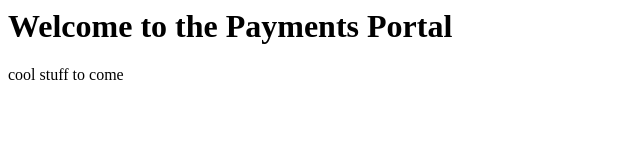
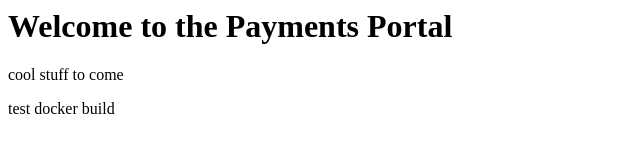
Before and after one commit to Billnguyenh/payments-portal, a plain HTML site: page index.html in a window 1280 px wide. Shown: the whole page, without its empty margins (0-640 px from the left). Drawn offline with Linux system fonts and the light colour scheme.

Commit message:
Update index.html

```diff
--- a/index.html
+++ b/index.html
@@ -5,5 +5,6 @@
 <body>
     <h1>Welcome to the Payments Portal</h1>
     <p>cool stuff to come</p>
+    <p>test docker build</p>
 </body>
 </HTML>
```
